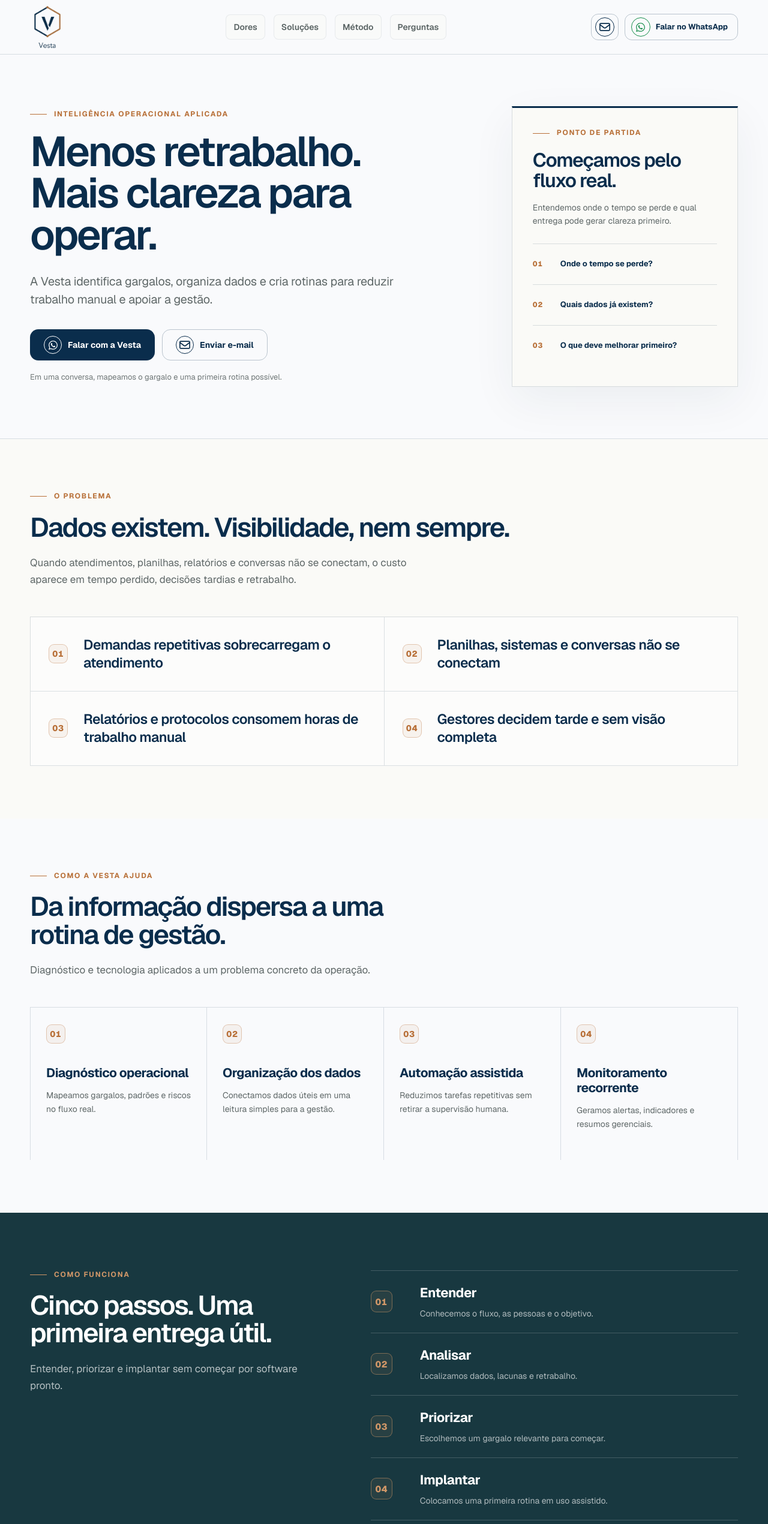
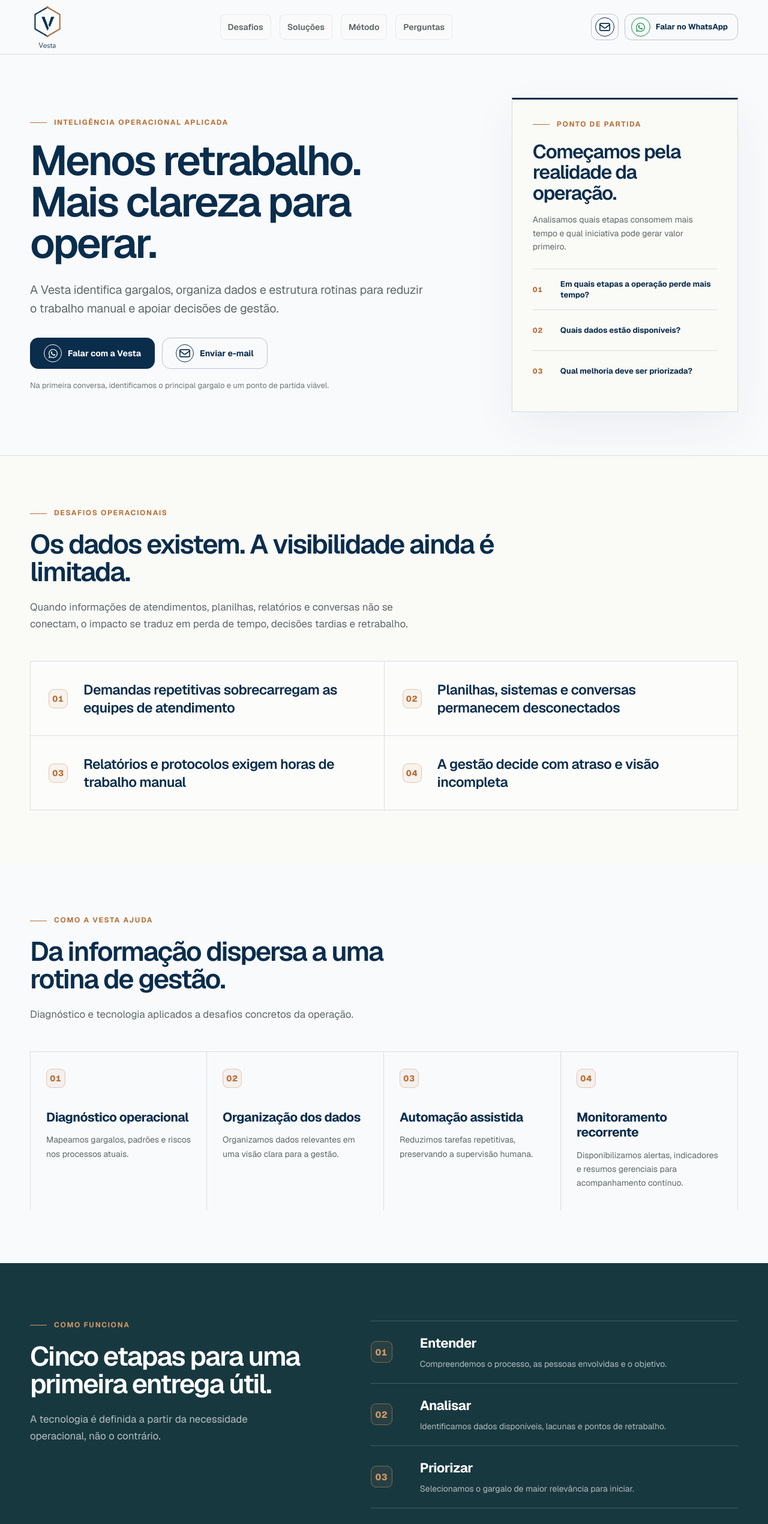
Before and after one commit to gabrielhifire-creator/vestabi-site, a Next.js app: page / in a window 1280 px wide. Shown: the top 2541 px of the page at 60% size. Built offline with nearby package versions, Linux system fonts and the light colour scheme.

Commit message:
Revisar linguagem corporativa e rolagem (#9)
Co-authored-by: Gabriel Freitas <gabrielfreitas@192.168.100.9>

```diff
--- a/app/globals.css
+++ b/app/globals.css
@@ -550,8 +550,7 @@
 }
 
 .process-intro {
-  position: sticky;
-  top: 140px;
+  position: static;
 }
 
 .process-intro h2,
@@ -885,10 +884,6 @@
     gap: 54px;
   }
 
-  .process-intro {
-    position: static;
-  }
-
   .applications-layout .section-heading,
   .faq-heading {
     max-width: 640px;
--- a/app/page.tsx
+++ b/app/page.tsx
@@ -5,48 +5,48 @@
   "mailto:contato@vestabi.com?subject=Contato%20pelo%20site%20da%20Vesta";
 
 const problems = [
-  "Demandas repetitivas sobrecarregam o atendimento",
-  "Planilhas, sistemas e conversas não se conectam",
-  "Relatórios e protocolos consomem horas de trabalho manual",
-  "Gestores decidem tarde e sem visão completa",
+  "Demandas repetitivas sobrecarregam as equipes de atendimento",
+  "Planilhas, sistemas e conversas permanecem desconectados",
+  "Relatórios e protocolos exigem horas de trabalho manual",
+  "A gestão decide com atraso e visão incompleta",
 ];
 
 const solutions = [
   {
     number: "01",
     title: "Diagnóstico operacional",
-    text: "Mapeamos gargalos, padrões e riscos no fluxo real.",
+    text: "Mapeamos gargalos, padrões e riscos nos processos atuais.",
   },
   {
     number: "02",
     title: "Organização dos dados",
-    text: "Conectamos dados úteis em uma leitura simples para a gestão.",
+    text: "Organizamos dados relevantes em uma visão clara para a gestão.",
   },
   {
     number: "03",
     title: "Automação assistida",
-    text: "Reduzimos tarefas repetitivas sem retirar a supervisão humana.",
+    text: "Reduzimos tarefas repetitivas, preservando a supervisão humana.",
   },
   {
     number: "04",
     title: "Monitoramento recorrente",
-    text: "Geramos alertas, indicadores e resumos gerenciais.",
+    text: "Disponibilizamos alertas, indicadores e resumos gerenciais para acompanhamento contínuo.",
   },
 ];
 
 const process = [
-  ["Entender", "Conhecemos o fluxo, as pessoas e o objetivo."],
-  ["Analisar", "Localizamos dados, lacunas e retrabalho."],
-  ["Priorizar", "Escolhemos um gargalo relevante para começar."],
-  ["Implantar", "Colocamos uma primeira rotina em uso assistido."],
-  ["Evoluir", "Ajustamos a solução a partir do uso real."],
+  ["Entender", "Compreendemos o processo, as pessoas envolvidas e o objetivo."],
+  ["Analisar", "Identificamos dados disponíveis, lacunas e pontos de retrabalho."],
+  ["Priorizar", "Selecionamos o gargalo de maior relevância para iniciar."],
+  ["Implantar", "Colocamos a primeira rotina em operação de forma assistida."],
+  ["Evoluir", "Aprimoramos a solução com base no uso e nos resultados observados."],
 ];
 
 const applications = [
-  "Análise de atendimentos para identificar demandas repetitivas",
+  "Análise de atendimentos para identificar demandas recorrentes",
   "Organização de relatórios e protocolos recorrentes",
-  "Alertas de risco operacional",
-  "Resumos executivos para gestores",
+  "Alertas para riscos operacionais",
+  "Elaboração de resumos executivos para gestores",
   "Automação assistida de rotinas administrativas",
 ];
 
@@ -54,22 +54,22 @@
   {
     question: "A Vesta substitui o sistema que minha empresa já usa?",
     answer:
-      "Não. A Vesta trabalha sobre os fluxos, sistemas e dados que a empresa já possui.",
+      "Não. A Vesta atua sobre os processos, sistemas e dados que a empresa já utiliza.",
   },
   {
-    question: "É preciso ter os dados organizados ou perfeitos?",
+    question: "É necessário ter os dados organizados?",
     answer:
-      "Não. Organizar o que existe e identificar lacunas faz parte do diagnóstico.",
+      "Não. A organização das informações existentes e a identificação de lacunas fazem parte do diagnóstico.",
   },
   {
-    question: "A Vesta substitui pessoas?",
+    question: "A Vesta substitui profissionais?",
     answer:
-      "Não. O objetivo é reduzir retrabalho e preparar melhor o trabalho humano.",
+      "Não. O objetivo é reduzir tarefas repetitivas e disponibilizar informações mais claras para apoiar o trabalho das equipes.",
   },
   {
     question: "Como a Vesta lida com dados sensíveis?",
     answer:
-      "Com acesso mínimo necessário e preferência por resultados agregados.",
+      "Adotamos o princípio do acesso mínimo necessário e, sempre que possível, trabalhamos com informações agregadas.",
   },
 ];
 
@@ -95,7 +95,7 @@
           </a>
 
           <nav className="desktop-nav" aria-label="Navegação principal">
-            <a href="#problema">Dores</a>
+            <a href="#problema">Desafios</a>
             <a href="#como-ajudamos">Soluções</a>
             <a href="#metodo">Método</a>
             <a href="#faq">Perguntas</a>
@@ -130,8 +130,8 @@
               <p className="eyebrow">Inteligência operacional aplicada</p>
               <h1>Menos retrabalho. Mais clareza para operar.</h1>
               <p className="hero-lead">
-                A Vesta identifica gargalos, organiza dados e cria rotinas para
-                reduzir trabalho manual e apoiar a gestão.
+                A Vesta identifica gargalos, organiza dados e estrutura rotinas
+                para reduzir o trabalho manual e apoiar decisões de gestão.
               </p>
 
               <div className="hero-actions">
@@ -151,29 +151,31 @@
               </div>
 
               <p className="hero-note">
-                Em uma conversa, mapeamos o gargalo e uma primeira rotina possível.
+                Na primeira conversa, identificamos o principal gargalo e um
+                ponto de partida viável.
               </p>
             </div>
 
             <aside className="diagnostic-card" aria-label="Abordagem inicial da Vesta">
               <p className="card-kicker">Ponto de partida</p>
-              <h2>Começamos pelo fluxo real.</h2>
+              <h2>Começamos pela realidade da operação.</h2>
               <p>
-                Entendemos onde o tempo se perde e qual entrega pode gerar clareza primeiro.
+                Analisamos quais etapas consomem mais tempo e qual iniciativa
+                pode gerar valor primeiro.
               </p>
 
               <ol className="diagnostic-list">
                 <li>
                   <span>01</span>
-                  <strong>Onde o tempo se perde?</strong>
+                  <strong>Em quais etapas a operação perde mais tempo?</strong>
                 </li>
                 <li>
                   <span>02</span>
-                  <strong>Quais dados já existem?</strong>
+                  <strong>Quais dados estão disponíveis?</strong>
                 </li>
                 <li>
                   <span>03</span>
-                  <strong>O que deve melhorar primeiro?</strong>
+                  <strong>Qual melhoria deve ser priorizada?</strong>
                 </li>
               </ol>
             </aside>
@@ -183,11 +185,12 @@
         <section className="problem section-anchor" id="problema">
           <div className="shell">
             <div className="section-heading section-heading--wide">
-              <p className="section-label">O problema</p>
-              <h2>Dados existem. Visibilidade, nem sempre.</h2>
+              <p className="section-label">Desafios operacionais</p>
+              <h2>Os dados existem. A visibilidade ainda é limitada.</h2>
               <p>
-                Quando atendimentos, planilhas, relatórios e conversas não se conectam,
-                o custo aparece em tempo perdido, decisões tardias e retrabalho.
+                Quando informações de atendimentos, planilhas, relatórios e
+                conversas não se conectam, o impacto se traduz em perda de tempo,
+                decisões tardias e retrabalho.
               </p>
             </div>
 
@@ -208,7 +211,7 @@
               <p className="section-label">Como a Vesta ajuda</p>
               <h2>Da informação dispersa a uma rotina de gestão.</h2>
               <p>
-                Diagnóstico e tecnologia aplicados a um problema concreto da operação.
+                Diagnóstico e tecnologia aplicados a desafios concretos da operação.
               </p>
             </div>
 
@@ -228,9 +231,10 @@
           <div className="shell process-layout">
             <div className="process-intro">
               <p className="section-label section-label--light">Como funciona</p>
-              <h2>Cinco passos. Uma primeira entrega útil.</h2>
+              <h2>Cinco etapas para uma primeira entrega útil.</h2>
               <p>
-                Entender, priorizar e implantar sem começar por software pronto.
+                A tecnologia é definida a partir da necessidade operacional,
+                não o contrário.
               </p>
             </div>
 
@@ -252,9 +256,9 @@
           <div className="shell applications-layout">
             <div className="section-heading">
               <p className="section-label">Aplicações práticas</p>
-              <h2>Onde a Vesta entra no dia a dia.</h2>
+              <h2>Onde a Vesta atua na operação.</h2>
               <p>
-                Exemplos concretos, adaptáveis a diferentes operações.
+                Exemplos de aplicação adaptáveis a diferentes contextos operacionais.
               </p>
             </div>
 
@@ -273,7 +277,7 @@
           <div className="shell trust-grid">
             <div>
               <p className="section-label">Confiança pelo método</p>
-              <h2>Começar pequeno. Medir o que importa.</h2>
+              <h2>Começar de forma controlada. Medir o que importa.</h2>
             </div>
 
             <div className="trust-points">
@@ -281,21 +285,21 @@
                 <span>01</span>
                 <div>
                   <h3>Implantação assistida</h3>
-                  <p>Uso gradual, acompanhado e ajustável.</p>
+                  <p>Implantação gradual, acompanhada e ajustável.</p>
                 </div>
               </article>
               <article>
                 <span>02</span>
                 <div>
                   <h3>Acesso mínimo necessário</h3>
-                  <p>Dados tratados conforme a necessidade do projeto.</p>
+                  <p>Acesso restrito aos dados necessários para cada projeto.</p>
                 </div>
               </article>
               <article>
                 <span>03</span>
                 <div>
-                  <h3>Medição sem promessa vazia</h3>
-                  <p>Uso e ganho operacional observados na prática.</p>
+                  <h3>Medição baseada em resultados</h3>
+                  <p>Resultados operacionais acompanhados com critérios objetivos.</p>
                 </div>
               </article>
             </div>
@@ -324,9 +328,10 @@
           <div className="shell final-cta-inner">
             <div>
               <p className="section-label section-label--light">Próximo passo</p>
-              <h2>Qual rotina mais consome tempo hoje?</h2>
+              <h2>Qual processo mais consome tempo na sua operação?</h2>
               <p>
-                Conte onde estão os gargalos. A primeira conversa identifica um ponto de partida.
+                Compartilhe os principais gargalos. Na primeira conversa,
+                identificamos um ponto de partida viável.
               </p>
             </div>
 
```
Also changed, not shown: 1 other file (tests, documents, lock files or other folders).
